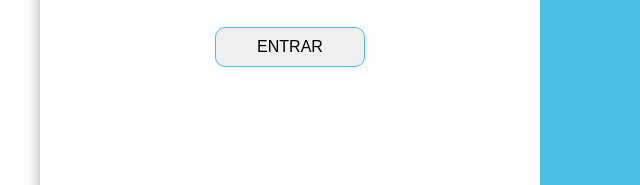
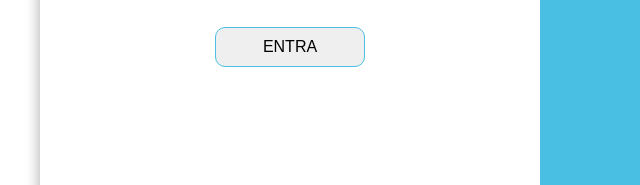
Before and after one commit to Huskyh2k/Projeto_devops, a plain HTML site: page index.html in a window 1280 px wide. Shown: the part 451-636 px from the top of the page, 100-740 px from the left. Drawn offline with Linux system fonts and the light colour scheme.

Commit message:
Update index.html

```diff
--- a/index.html
+++ b/index.html
@@ -17,7 +17,7 @@
                     <form action="#" class="input-login">
                         <input type="email" class="email">
                         <input type="password" class="password">
-                        <button type="submit">ENTRAR</button>
+                        <button type="submit">ENTRA</button>
                     </form>
                 </div>
             </div>
```
